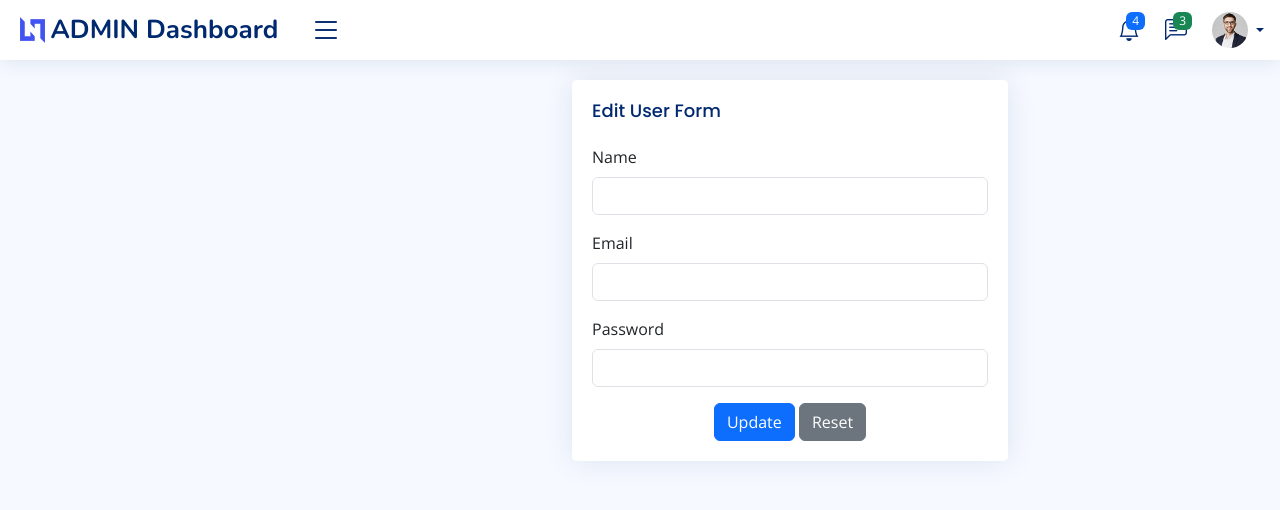
After one commit to ElishaMelvien/Computer-Studies.Tech, a PHP site: page /admin/includes/edit.php in a window 1280 px wide. The commit adds this page. Shown: the top 510 px of the page. Run offline with PHP 8.4, Linux system fonts and the light colour scheme; data that the repository does not hold is empty.

Commit message:
Added the edit user form

```diff
--- a/admin/includes/Users.php
+++ b/admin/includes/Users.php
@@ -22,7 +22,7 @@ if ($result->num_rows > 0) {
 
     // Output DataTable template
     echo '<table class="table datatable" id="usersTable">';
-    echo '<thead>';
+    echo '<thead class="thead-dark" style="background: linear-gradient(to bottom, #1a1a1a, #000000); color: #fff;">';
     echo '<tr>';
     echo '<th scope="col">Id</th>';
     echo '<th scope="col">Username</th>';
@@ -33,6 +33,7 @@ if ($result->num_rows > 0) {
     echo '</thead>';
     echo '<tbody>';
 
+
     // Output data of each row
     while ($row = $result->fetch_assoc()) {
         echo '<tr>';
@@ -41,6 +42,7 @@ if ($result->num_rows > 0) {
         echo '<td>' . $row['email'] . '</td>';
         echo '<td>' . $row['role'] . '</td>';
         echo '<td>';
+        echo '<a href="edit.php?id=' . $row['id'] . '" class="btn btn-info btn-sm mr-2 edit-btn text-white">Edit</a>';
         echo '<button class="btn btn-danger btn-sm delete-btn" data-userid="' . $row['id'] . '">Delete</button>';
         echo '</td>';
         echo '</tr>';
--- /dev/null
+++ b/admin/includes/edit.php
@@ -0,0 +1,51 @@
+
+<?php
+include 'header.php';
+?>
+
+<body>
+
+
+
+    <main id="main" class="main">
+
+
+        <section class="section">
+            <div class="container">
+
+                <div class="row justify-content-center">
+                    <div class="col-lg-6">
+                        <!-- Your form goes here -->
+                        <div class="card">
+                            <div class="card-body">
+                                <h5 class="card-title">Edit User Form</h5>
+                                <form class="row g-3">
+                                    <div class="col-12">
+                                        <label for="inputName" class="form-label">Name</label>
+                                        <input type="text" class="form-control" id="inputName">
+                                    </div>
+                                    <div class="col-12">
+                                        <label for="inputEmail" class="form-label">Email</label>
+                                        <input type="email" class="form-control" id="inputEmail">
+                                    </div>
+                                    <div class="col-12">
+                                        <label for="inputPassword" class="form-label">Password</label>
+                                        <input type="password" class="form-control" id="inputPassword">
+                                    </div>
+                                    <div class="text-center">
+                                        <button type="submit" class="btn btn-primary">Update</button>
+                                        <button type="reset" class="btn btn-secondary">Reset</button>
+                                    </div>
+                                </form><!-- End Form -->
+                            </div>
+                        </div>
+                    </div>
+                </div>
+            </div>
+        </section>
+
+    </main><!-- End #main -->
+
+</body>
+
+</html>
```
Also changed, not shown: admin/includes/dashboard.php (+8 -3 lines).
